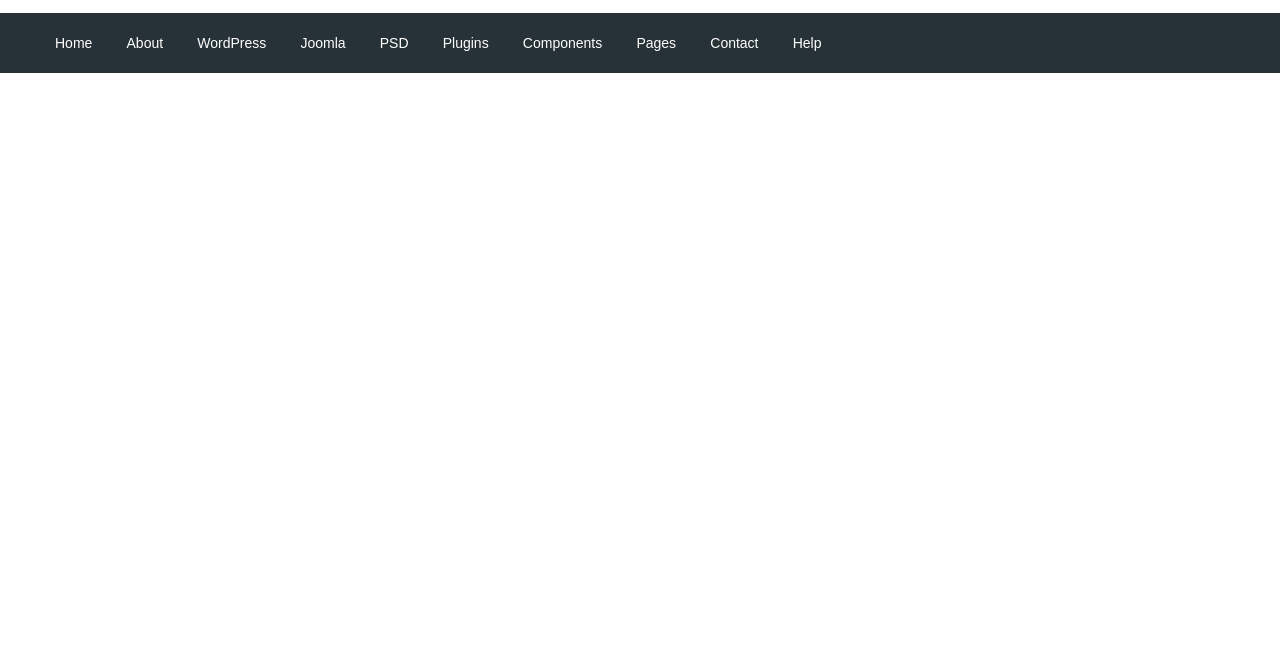
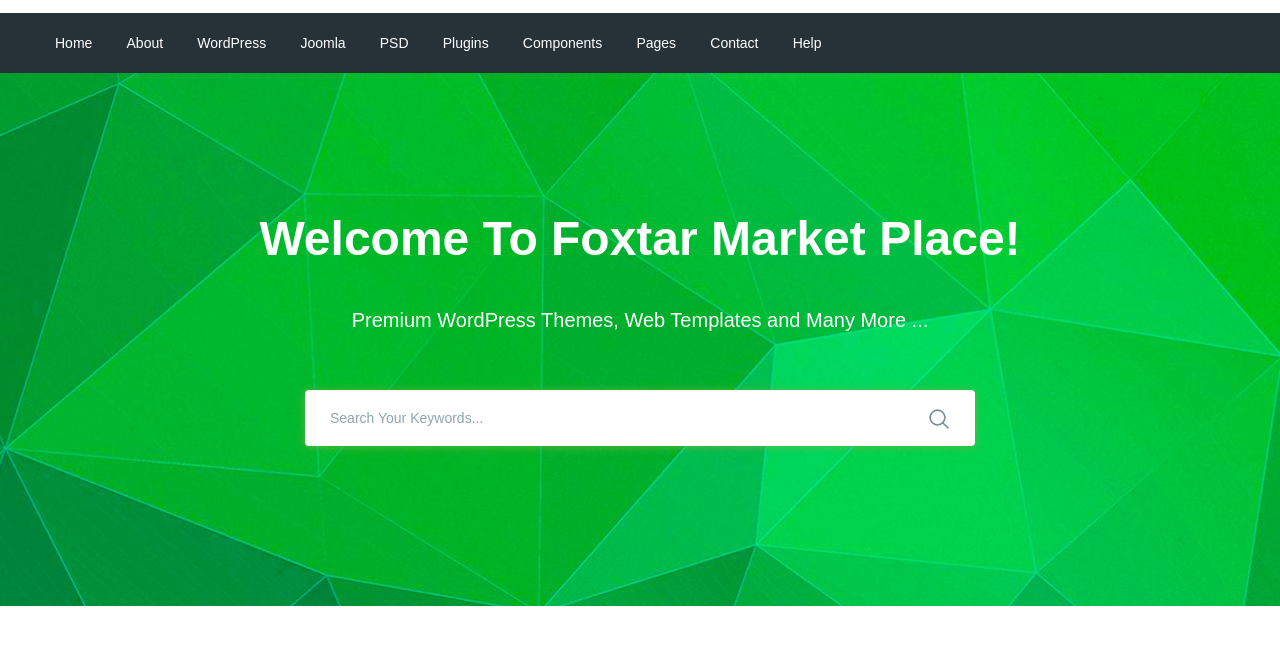
Before and after one commit to PythonEgor/moderno, a website: page app/index.html in a window 1280 px wide. Shown: the part 77-722 px from the top of the page. Drawn offline with nearby package versions, Linux system fonts and the light colour scheme; files that its build step writes are made by us from their sources.

Commit message:
added search section

```diff
--- a/app/index.html
+++ b/app/index.html
@@ -75,9 +75,27 @@
                 </nav>
             </div>
         </div>
-
     </header>
-
+    <section class="search" style="background-image: url(images/search-bg.jpg);">
+        <div class="container">
+            <div class="search__inner">
+                <div class="search__inner-title">
+                    Welcome To Foxtar Market Place!
+                </div>
+                <div class="search__inner-text">
+                    Premium WordPress Themes, Web Templates and Many More ...
+                </div>
+                <div class="search__inner-form">
+                    <form>
+                        <input type="text" placeholder="Search Your Keywords..." required>
+                        <button type="submit">
+                            <img src="images/icons/search.png" alt="">
+                        </button>
+                    </form>
+                </div>
+            </div>
+        </div>
+    </section>
 
 
     <script src="https://ajax.googleapis.com/ajax/libs/jquery/3.4.1/jquery.min.js"></script>
--- a/app/scss/style.scss
+++ b/app/scss/style.scss
@@ -57,3 +57,56 @@
         font-size: 14px;
     }
 }
+
+.search{
+    background-repeat: no-repeat;
+    background-size: cover;
+    background-position: center;
+    min-height: 533px;
+}
+
+.search__inner{
+    padding: 130px 0 100px;
+    color: #fff;
+    text-align: center;
+    &-title{
+        font-size: 48px;
+        line-height: 72px;
+        margin-bottom: 30px;
+        font-weight: 700;
+    }
+    &-text{
+        font-size: 20px;
+        line-height: 30px;
+        margin-bottom: 55px;
+        font-weight: 500;
+    }
+    &-form{
+        max-width: 670px;
+        margin: 0 auto;
+        position: relative;
+        input{
+            display: block;
+            width: 100%;
+            border-radius: 4px;
+            box-shadow: 0px 1px 10px 0px rgba(124, 178, 64, 0.75);
+            height: 56px;
+            border: none;
+            font-size: 14px;
+            font-weight: 500;
+            outline: none;
+            padding: 0 60px 0 25px;
+            &::placeholder{
+                color: #90a4ae;
+                font-weight: 500;
+            }
+        }
+        button{
+            position: absolute;
+            right: 20px;
+            top: 18px;
+            background-color: transparent;
+            border: none;
+        }
+    }
+}
```
Also changed, not shown: app/images/icons/search.png (added), app/images/icons/search.svg (added), app/images/search-bg.jpg (added).
